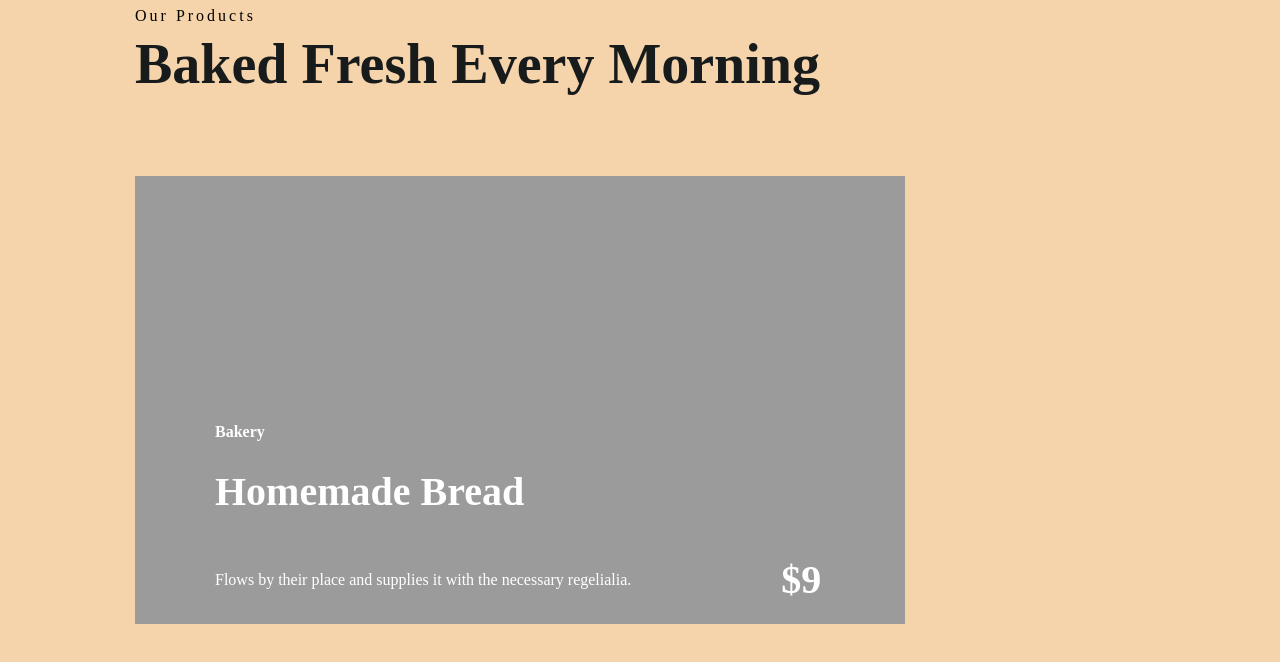
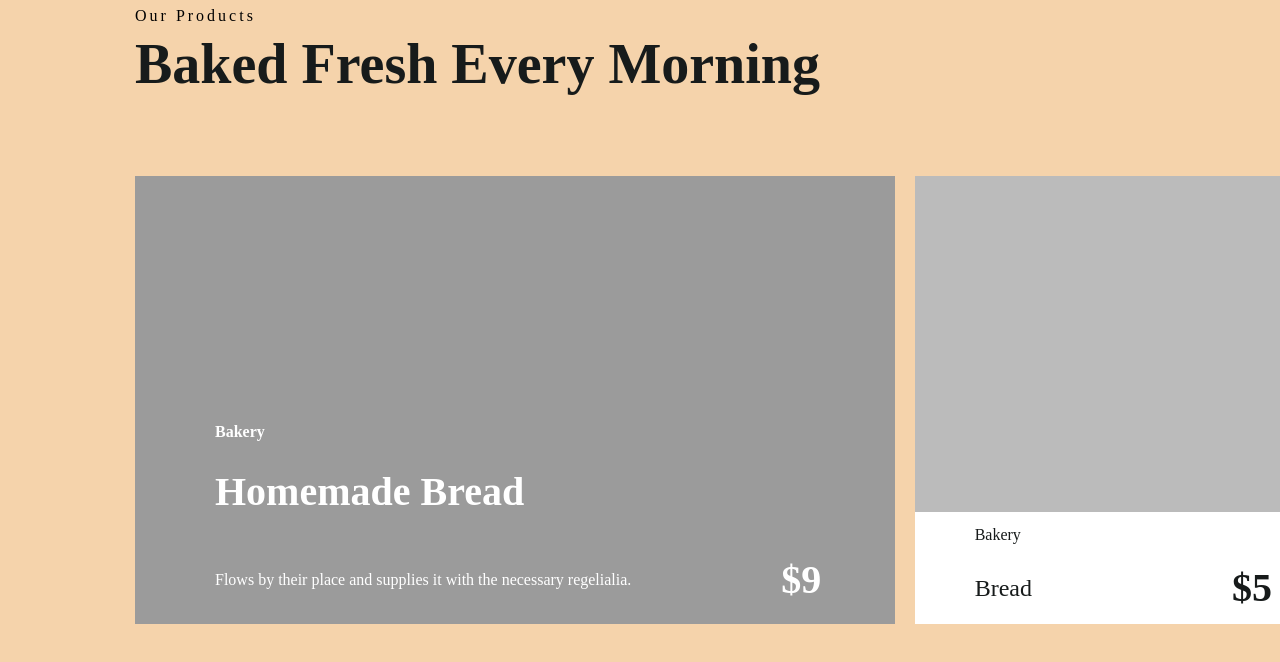
Before and after one commit to GiorgiKemashvili/davaleba-6, a plain HTML site: page index.html in a window 1280 px wide. Drawn offline with Linux system fonts and the light colour scheme.

Commit message:
Added second box

```diff
--- a/index.html
+++ b/index.html
@@ -24,5 +24,16 @@
       </div>
     </div>
     </div>
+    <div class="new-box">
+        <div class="paint"></div>
+        <div class="content3">
+            <h6 class="title4">Bakery</h6>
+            <div class="title5-container">
+                <h5 class="title5">Bread</h5>
+                <p class="price2">$5</p>
+            </div>
+        </div>
+      </div>
+    </div>
 </body>
 </html>
--- a/styles.css
+++ b/styles.css
@@ -70,3 +70,44 @@
     display: flex;
     justify-content: flex-start;
   }
+  .new-box {
+    width: 370px;
+    height: 448px;
+    background-color: #ffffff;
+    margin-left: 20px;
+    margin-top: 80px;
+    color: #171b1b;
+    padding-top: 350px;
+    padding-left: 60px;
+    position: relative;
+  }
+  .title4 {
+    font-family: Oswald;
+    font-weight: 400;
+    font-size: 16px;
+    margin-bottom: 20px;
+  }
+  .title5 {
+    font-family: Oswald;
+    font-weight: 400;
+    font-size: 24px;
+    line-height: 32px;
+  }
+  .title5-container {
+    display: flex;
+    align-items: center;
+  }
+  .price2 {
+    font-size: 40px;
+    font-weight: 700;
+    line-height: 48px;
+    margin-left: 200px;
+  }
+  .paint {
+    position: absolute;
+    top: 0;
+    left: 0;
+    width: 100%;
+    height: 75%;
+    background-color: #bbbbbb;
+  }
```
